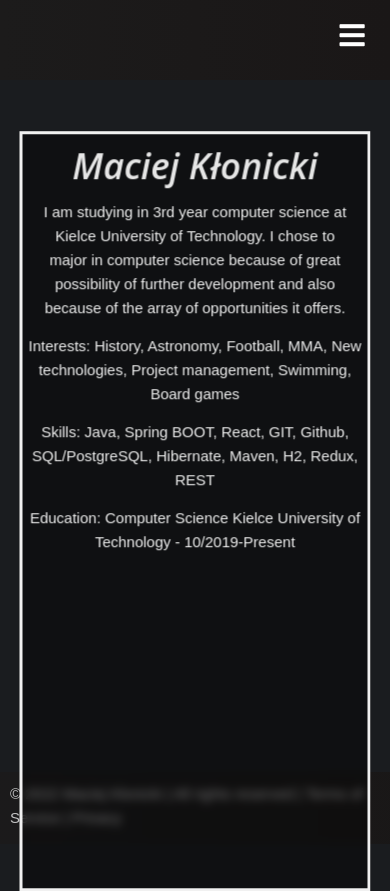
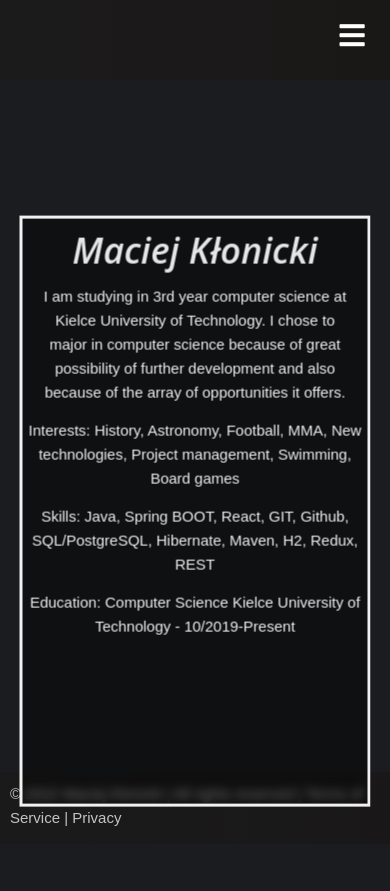
Before and after one commit to MaciejKlonicki/MyPortfolio, a React (Create React App) app: page /aboutme in a window 390 px wide. After the commit the page ends 844 px from the top, so only its background shows below. Built offline with nearby package versions, Linux system fonts and the light colour scheme; the HTML template or start-up script is replaced by a standard one.

Commit message:
mobile fix 1.24

```diff
--- a/src/components/aboutMe/Aboutme.css
+++ b/src/components/aboutMe/Aboutme.css
@@ -63,6 +63,6 @@ p {
     .aboutme-place {
       top: 60%;
       width: 90%;
-      height: 90%;
+      height: 70%;
   }
   }
```
